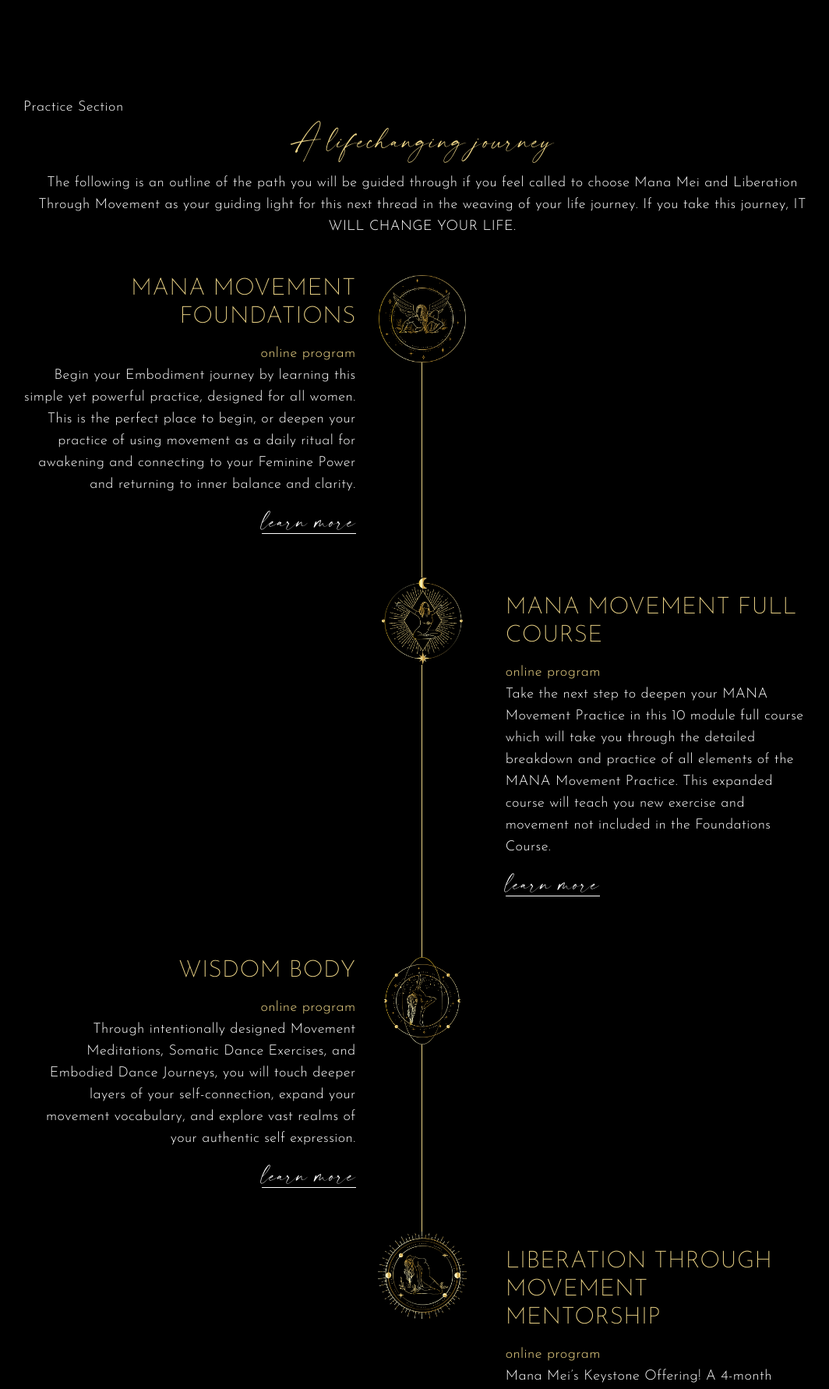
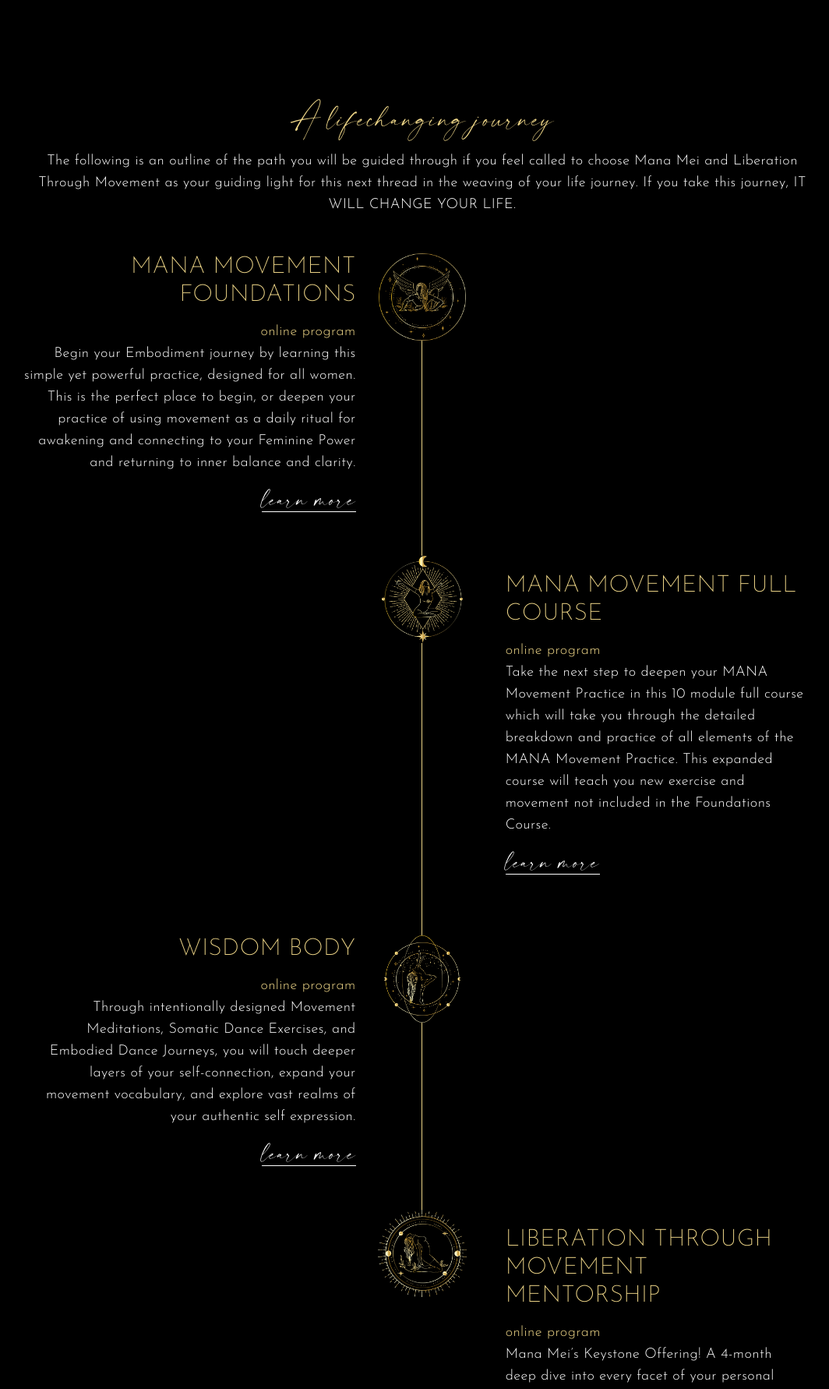
Before and after one commit to brittwoodard/manamei, a Jekyll site: the page built from offerings.html, in a window 1280 px wide, cut to the strip 878-2660 px from the top of the page. Shown: the whole strip at 78% size, without its empty margins (98-1162 px from the left). Built offline with Jekyll 4.4.1, drawn with Linux system fonts in a browser that asks for light colours; nearby versions of some CDN libraries; comment, search, counter and statistics services are not loaded.

Commit message:
map padding

```diff
--- a/_includes/map.html
+++ b/_includes/map.html
@@ -1,5 +1,5 @@
 <!-- Small Devices & Smaller -->
-<section class="md:hidden pt-10p p-5p">
+<section class="md:hidden pt-10p px-5p">
     <h2 class="text-md-serif text-feature text-center">{{page.map.heading}}</h2>
     <p class="text-center">{{page.map.description}}</p>
     <div class="grid grid-cols-5 mt-12">
@@ -29,8 +29,7 @@
 </section>
 
 <!-- Medium Devices & Larger -->
-<section class="hidden md:block md:p-5p lg:p-10p pb-0">
-    <h1>Practice Section</h1>
+<section class="hidden md:block md:px-5p lg:px-10p pt-10p">
     <h2 class="text-md-serif text-feature text-center">{{page.map.heading}}</h2>
     <p class="text-center">{{page.map.description}}</p>
     <div class="grid grid-cols-12 mt-12">
--- a/assets/css/output-style.css
+++ b/assets/css/output-style.css
@@ -1470,6 +1470,10 @@
     padding-left: 10%;
     padding-right: 10%;
   }
+  .md\:px-5p {
+    padding-left: 5%;
+    padding-right: 5%;
+  }
   .md\:text-right {
     text-align: right;
   }
@@ -1495,6 +1499,10 @@
   .lg\:p-10p {
     padding: 10%;
   }
+  .lg\:px-10p {
+    padding-left: 10%;
+    padding-right: 10%;
+  }
 }
 @media (min-width: 1280px) {
   .xl\:w-\[20\%\] {
```
